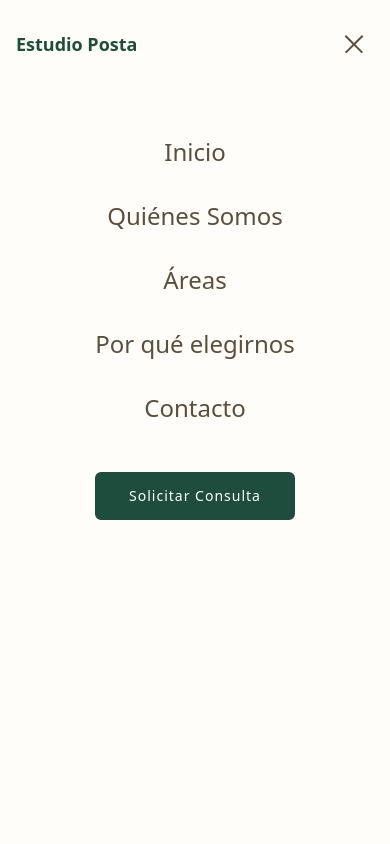
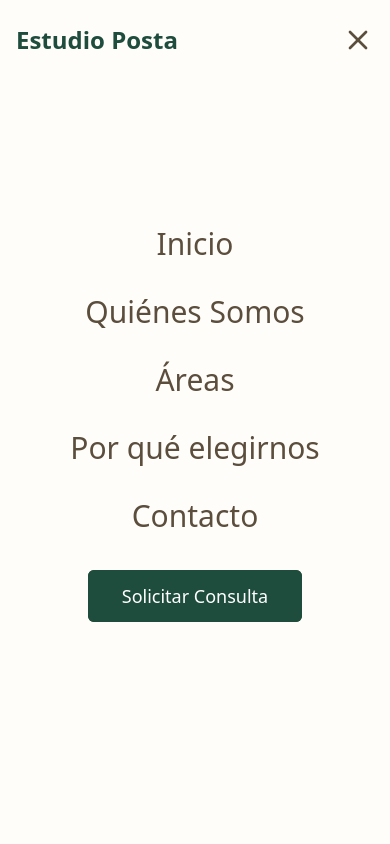
Before and after one commit to MercedesMartGuzzo/estudio-legal-posta, a Next.js app: page / in a window 390 px wide. Both pictures are taken after a click on the button "Abrir menú". Shown: the top 844 px of the page. Built offline with nearby package versions, Linux system fonts and the light colour scheme.

Commit message:
Probando imagen de hero

```diff
--- a/src/components/Hero.tsx
+++ b/src/components/Hero.tsx
@@ -82,7 +82,7 @@ export default function Hero() {
           >
             <div className="w-full max-w-md md:max-w-lg lg:max-w-lg relative h-64 md:h-80 lg:h-96">
               <Image
-                src="/hero-estudio.png"
+                src="/prueba-hero.png"
                 alt="Estudio Jurídico"
                 fill
                 className="object-contain"
--- a/src/components/Navbar.tsx
+++ b/src/components/Navbar.tsx
@@ -2,6 +2,7 @@
 
 import { useState, useEffect } from "react";
 import Link from "next/link";
+import { Menu, X } from "lucide-react"; // 1. Importamos los iconos
 
 const NAV_LINKS = [
   { label: "Inicio", href: "#inicio" },
@@ -23,9 +24,7 @@ export default function Navbar() {
 
   useEffect(() => {
     document.body.style.overflow = isOpen ? "hidden" : "";
-    return () => {
-      document.body.style.overflow = "";
-    };
+    return () => { document.body.style.overflow = ""; };
   }, [isOpen]);
 
   const closeMenu = () => setIsOpen(false);
@@ -41,11 +40,13 @@ export default function Navbar() {
       <nav className="mx-auto flex max-w-[1200px] items-center justify-between gap-8 px-4 py-6 md:px-16">
         <Link
           href="#inicio"
-          className="font-heading text-lg lg:text-2xl font-bold text-[var(--primary)] tracking-tight shrink-0 leading-none"
+          // 2. Aumenté el tamaño de fuente para mobile (text-2xl)
+          className="font-heading text-2xl md:text-2xl font-bold text-[var(--primary)] tracking-tight shrink-0 leading-none"
         >
           Estudio Posta
         </Link>
 
+        {/* Desktop Menu */}
         <ul className="hidden flex-1 items-center justify-center gap-8 lg:flex">
           {NAV_LINKS.map((link) => (
             <li key={link.href}>
@@ -66,50 +67,42 @@ export default function Navbar() {
           Solicitar Consulta
         </Link>
 
+        {/* 3. Botón Abrir con Icono Lucide */}
         <button
           type="button"
           onClick={() => setIsOpen(true)}
           aria-label="Abrir menú"
-          aria-expanded={isOpen}
-          className="flex h-10 w-10 flex-col items-center justify-center gap-1.5 lg:hidden"
+          className="flex items-center justify-center lg:hidden"
         >
-          <span className="h-[1.5px] w-6 bg-[var(--foreground)]" />
-          <span className="h-[1.5px] w-6 bg-[var(--foreground)]" />
-          <span className="h-[1.5px] w-4 self-end bg-[var(--foreground)]" />
+          <Menu size={32} color="var(--foreground)" />
         </button>
       </nav>
 
+      {/* Mobile Menu Overlay */}
       <div
         className={`fixed inset-0 z-50 bg-[var(--background)] transition-opacity duration-300 lg:hidden ${
-          isOpen
-            ? "pointer-events-auto opacity-100"
-            : "pointer-events-none opacity-0"
+          isOpen ? "pointer-events-auto opacity-100" : "pointer-events-none opacity-0"
         }`}
       >
         <div className="flex items-center justify-between px-4 py-6">
-          <span className="font-heading text-lg font-bold text-[var(--primary)]">
+          <span className="font-heading text-2xl font-bold text-[var(--primary)]">
             Estudio Posta
           </span>
-          <button
-            type="button"
-            onClick={closeMenu}
-            aria-label="Cerrar menú"
-            className="flex h-10 w-10 items-center justify-center"
-          >
-            <span className="relative block h-5 w-5">
-              <span className="absolute left-1/2 top-1/2 h-[1.5px] w-6 -translate-x-1/2 -translate-y-1/2 rotate-45 bg-[var(--foreground)]" />
-              <span className="absolute left-1/2 top-1/2 h-[1.5px] w-6 -translate-x-1/2 -translate-y-1/2 -rotate-45 bg-[var(--foreground)]" />
-            </span>
+          {/* 3. Botón Cerrar con Icono Lucide */}
+          <button type="button" onClick={closeMenu} aria-label="Cerrar menú">
+            <X size={32} color="var(--foreground)" />
           </button>
         </div>
 
-        <ul className="mt-12 flex flex-col items-center gap-8 px-4">
+        {/* 4. Contenedor centrado verticalmente */}
+        <div className="flex h-[80vh] flex-col justify-center items-center">
+          <ul className="flex flex-col items-center gap-8 px-4">
             {NAV_LINKS.map((link) => (
               <li key={link.href}>
                 <Link
                   href={link.href}
                   onClick={closeMenu}
-                className="font-heading text-2xl text-[var(--on-surface)]"
+                  className="font-heading text-3xl text-[var(--on-surface)]"
                 >
                   {link.label}
                 </Link>
@@ -117,16 +110,17 @@ export default function Navbar() {
             ))}
           </ul>
 
-        <div className="mt-12 flex justify-center px-4">
+          <div className="mt-12">
             <Link
               href="#contacto"
               onClick={closeMenu}
-            className="rounded-md border-2 border-[var(--primary)] bg-[var(--primary)] px-8 py-3 font-body text-sm font-medium text-white [letter-spacing:1px] transition-colors hover:bg-white hover:text-[var(--primary)]"
+              className="rounded-md border-2 border-[var(--primary)] bg-[var(--primary)] px-8 py-3 font-body text-lg font-medium text-white transition-colors hover:bg-white hover:text-[var(--primary)]"
             >
               Solicitar Consulta
             </Link>
           </div>
         </div>
+      </div>
     </header>
   );
 }
```
Also changed, not shown: public/prueba-hero.png (added). Lines whose indentation alone changed are shown as unchanged.
